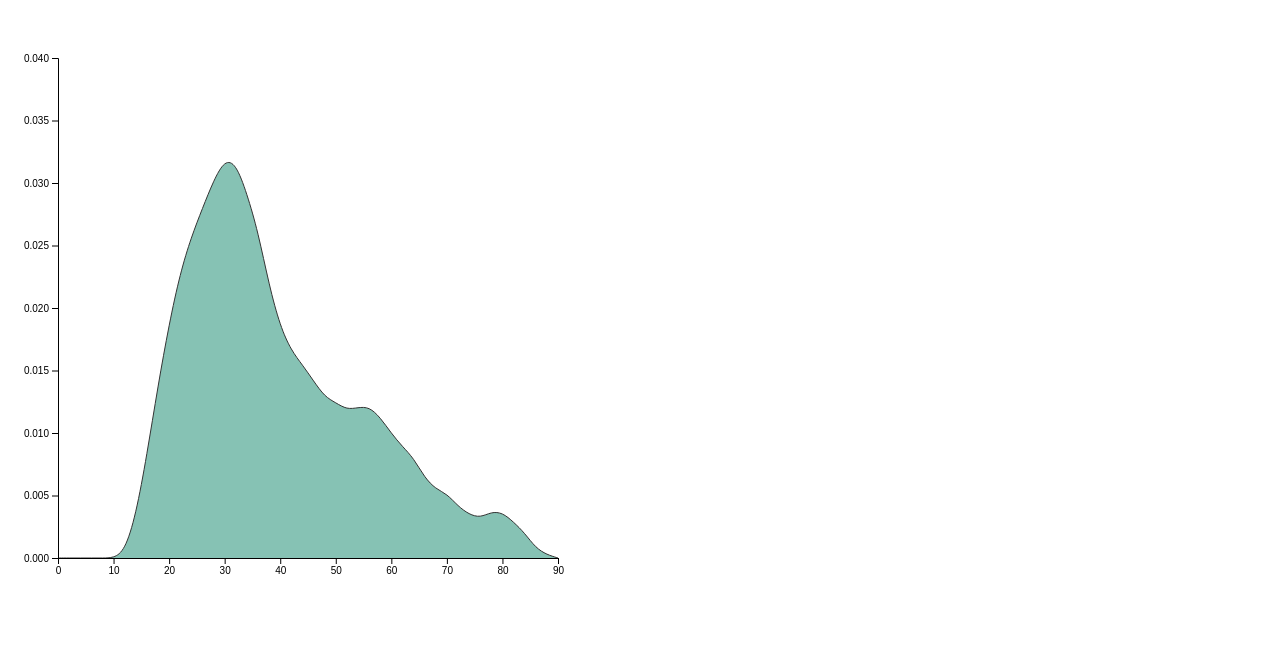
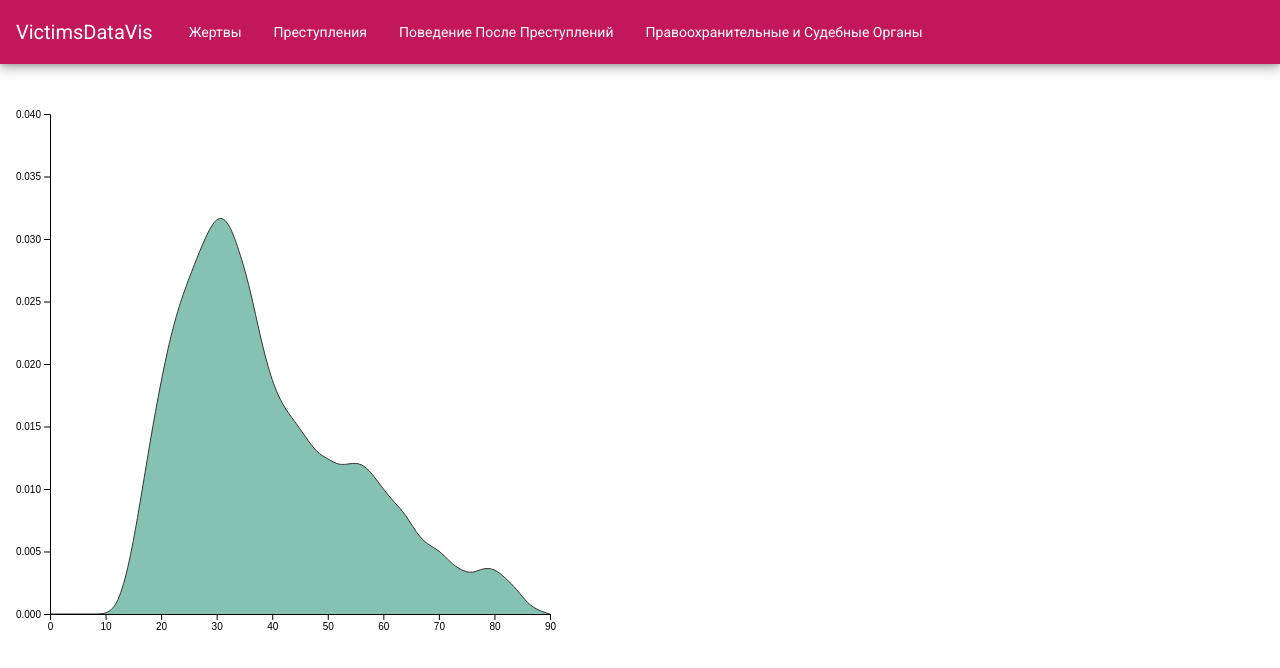
Before and after one commit to drxwat/victims-vis, an Angular app: page / in a window 1280 px wide. Shown: the top 668 px of the page. Built offline with nearby package versions, Linux system fonts and the light colour scheme.

Commit message:
material design added

```diff
--- a/package.json
+++ b/package.json
@@ -11,11 +11,13 @@
   },
   "private": true,
   "dependencies": {
-    "@angular/animations": "~8.0.0",
+    "@angular/animations": "^8.0.3",
+    "@angular/cdk": "^8.0.1",
     "@angular/common": "~8.0.0",
     "@angular/compiler": "~8.0.0",
     "@angular/core": "~8.0.0",
     "@angular/forms": "~8.0.0",
+    "@angular/material": "^8.0.1",
     "@angular/platform-browser": "~8.0.0",
     "@angular/platform-browser-dynamic": "~8.0.0",
     "@angular/router": "~8.0.0",
--- a/src/app/app.component.css
+++ b/src/app/app.component.css
@@ -0,0 +1,7 @@
+.header {
+  box-shadow: 0 3px 5px -1px rgba(0,0,0,.2), 0 6px 10px 0 rgba(0,0,0,.14), 0 1px 18px 0 rgba(0,0,0,.12);
+}
+
+.header-element:first-child {
+  margin-right: 20px;
+}
--- a/src/app/app.component.html
+++ b/src/app/app.component.html
@@ -1 +1,12 @@
+<mat-toolbar class="header" color="primary">
+  <mat-toolbar-row>
+    <span class="header-element">VictimsDataVis</span>
+    <button mat-button class="header-element">Жертвы</button>
+    <button mat-button class="header-element">Преступления</button>
+    <button mat-button class="header-element">Поведение После Преступлений</button>
+    <button mat-button class="header-element">Правоохранительные и Судебные Органы</button>
+
+  </mat-toolbar-row>
+</mat-toolbar>
+
 <app-victims-dashboard></app-victims-dashboard>
--- a/src/index.html
+++ b/src/index.html
@@ -1,5 +1,6 @@
 <!doctype html>
 <html lang="en">
+
 <head>
   <meta charset="utf-8">
   <title>VictimsVis</title>
@@ -7,8 +8,12 @@
 
   <meta name="viewport" content="width=device-width, initial-scale=1">
   <link rel="icon" type="image/x-icon" href="favicon.ico">
+  <link href="https://fonts.googleapis.com/icon?family=Material+Icons" rel="stylesheet">
+  <link href="https://fonts.googleapis.com/css?family=Roboto&display=swap" rel="stylesheet">
 </head>
+
 <body>
   <app-root></app-root>
 </body>
+
 </html>
--- a/src/styles.css
+++ b/src/styles.css
@@ -1 +1,7 @@
 /* You can add global styles to this file, and also import other style files */
+@import '@angular/material/prebuilt-themes/pink-bluegrey.css';
+
+body {
+  margin: 0;
+  font-family: 'Roboto', sans-serif;
+}
```
Also changed, not shown: src/app/app.module.ts (+7 -1 lines), 1 other file (tests, documents, lock files or other folders).
